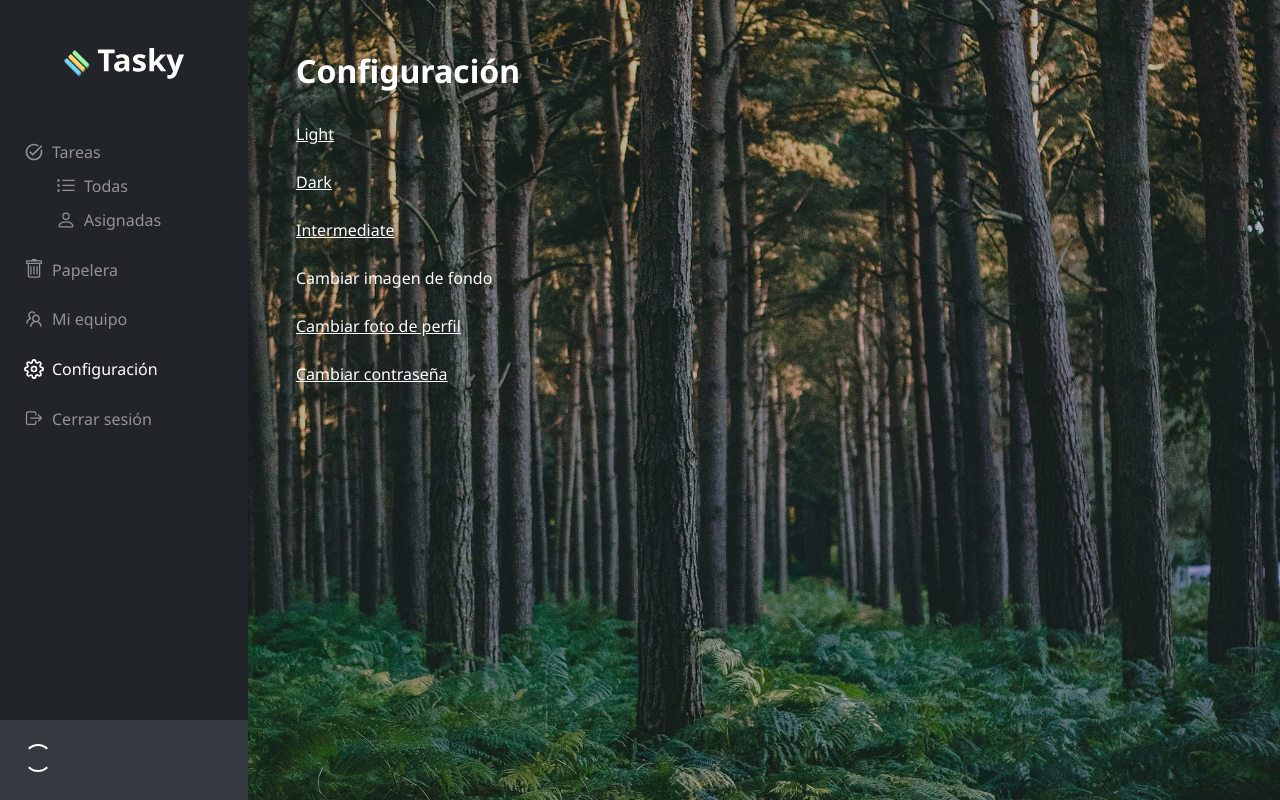
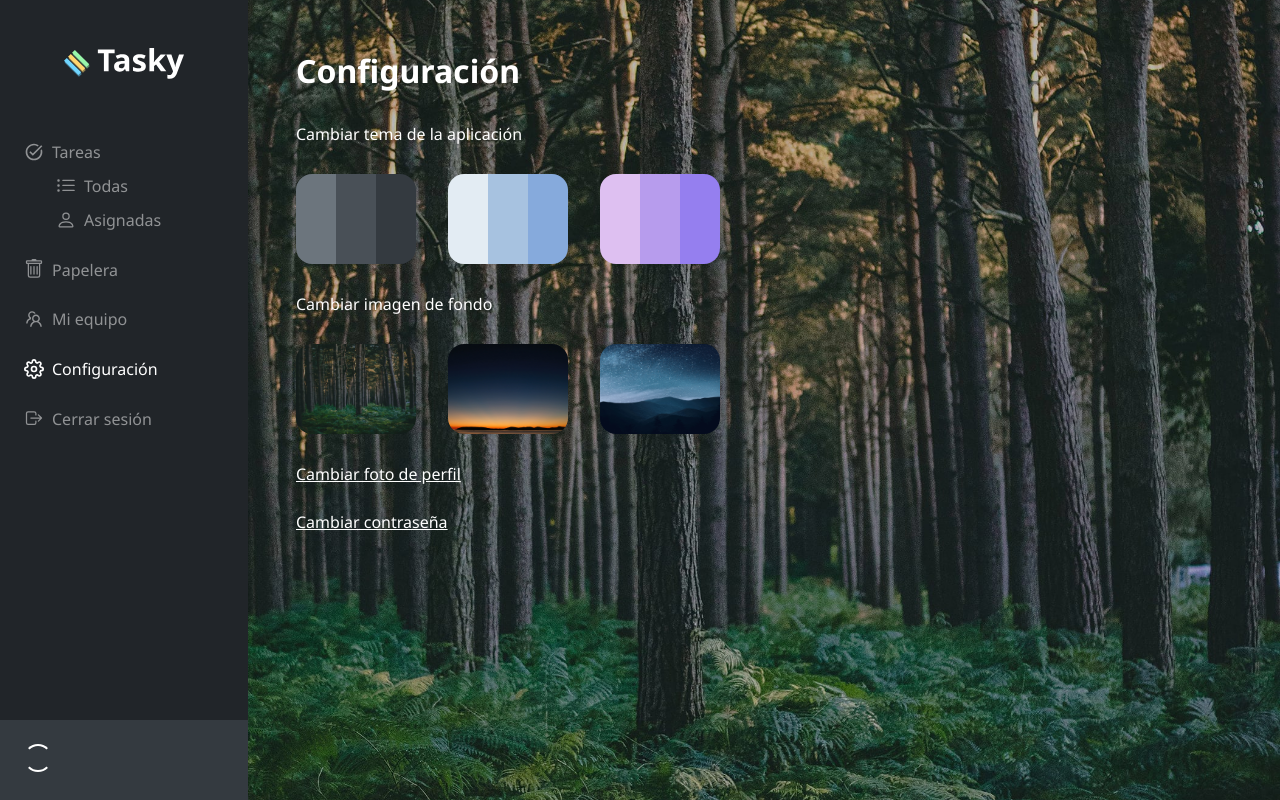
Before and after one commit to emilianovaccaro/Tasky, a React (Vite) app in the folder client/: page /settings in a window 1280 px wide. Built offline with nearby package versions, Linux system fonts and the light colour scheme; no server answers; sample sign-in values are in the browser's storage.

Commit message:
Improvements

```diff
--- a/client/index.html
+++ b/client/index.html
@@ -13,6 +13,7 @@
   </head>
   <body>
     <div id="root"></div>
+    <div id="portal"></div>
     <script type="module" src="/src/main.jsx"></script>
   </body>
 </html>
--- a/client/src/components/Card/Card.jsx
+++ b/client/src/components/Card/Card.jsx
@@ -47,7 +47,7 @@ const CardContent = styled.div`
   padding-top: ${p => p.tasksContent && '16px'};
   padding-bottom: ${p => p.tasksContent && '16px'};
 
-  @media screen and (max-width: ${p => p.theme.styles.breakpoints.large}) {
+  @media screen and (max-width: ${p => p.theme.styles.breakpoints.medium}) {
     padding: ${p => p.tasksContent && p.theme.styles.padding.small};
   }
 `
--- a/client/src/pages/Settings.jsx
+++ b/client/src/pages/Settings.jsx
@@ -4,13 +4,21 @@ import { Label } from '../components/Text/Label'
 import { Content } from '../components/Content'
 import { TextButtonSmall } from '../components/Button/TextButtonSmall'
 import useTheme from '../hooks/useTheme'
-
+import { theme } from '../app/theme'
+import styled from 'styled-components'
 
 export const Settings = () => {
   const { setActualTheme } = useTheme()
 
   const handleTheme = (values) => {
     localStorage.setItem('theme', values)
+    window.location.reload()
+    return setActualTheme(values)
+  }
+
+  const handleBackground = (values) => {
+    localStorage.setItem('background', values)
+    window.location.reload()
     return setActualTheme(values)
   }
 
@@ -19,11 +27,20 @@ export const Settings = () => {
       <Content>
         <Title>Configuración</Title>
 
-        <Label button onClick={() => {handleTheme('light')}}>Light</Label>
-        <Label button onClick={() => {handleTheme('dark')}}>Dark</Label>
-        <Label button onClick={() => {handleTheme('intermediate')}}>Intermediate</Label>
+        <Label>Cambiar tema de la aplicación</Label>
+        <SettingsContainer>
+          <ColorCard dark onClick={() => {handleTheme('dark')}} />
+          <ColorCard light onClick={() => {handleTheme('light')}} />
+          <ColorCard intermediate onClick={() => {handleTheme('intermediate')}} />
+        </SettingsContainer>
 
         <Label>Cambiar imagen de fondo</Label>
+        <SettingsContainer>
+          <img onClick={() => {handleBackground('dark')}} src={'../src/assets/background-forest.jpg'} alt='background' />
+          <img onClick={() => {handleBackground('dark')}}src={'../src/assets/background-sunset.jpg'} alt='background' />
+          <img onClick={() => {handleBackground('dark')}} src={'../src/assets/background-stars.jpg'} alt='background' />
+        </SettingsContainer>
+
         <TextButtonSmall>Cambiar foto de perfil</TextButtonSmall>
         <TextButtonSmall>Cambiar contraseña</TextButtonSmall>
 
@@ -31,3 +48,49 @@ export const Settings = () => {
     </>
   )
 }
+
+const SettingsContainer = styled.div`
+  display: flex;
+  gap: 32px;
+
+  img {
+    width: 120px;
+    height: 90px;
+    border-radius: ${p => p.theme.styles.borderRadius.medium};
+    cursor: pointer;
+    transition: .2s;
+
+    &:hover {
+      transform: scale(1.05);
+    }
+  }
+
+`
+
+const ColorCard = styled.div`
+  height: 90px;
+  width: 40px;
+  border-radius: ${p => p.theme.styles.borderRadius.medium};
+  cursor: pointer;
+  transition: .2s;
+
+  border-left: 40px solid;
+  border-right: 40px solid;
+
+  border-left-color: ${p => p.dark && theme.dark.tertiary};
+  border-left-color: ${p => p.light && theme.light.tertiary};
+  border-left-color: ${p => p.intermediate && theme.intermediate.tertiary};
+
+  border-right-color: ${p => p.dark && theme.dark.primary};
+  border-right-color: ${p => p.light && theme.light.primary};
+  border-right-color: ${p => p.intermediate && theme.intermediate.primary};
+
+  background-color: ${p => p.dark && theme.dark.alternative};
+  background-color: ${p => p.light && theme.light.alternative};
+  background-color: ${p => p.intermediate && theme.intermediate.alternative};
+
+  &:hover {
+    transform: scale(1.05);
+  }
+
+`
--- a/client/src/pages/Tasks.jsx
+++ b/client/src/pages/Tasks.jsx
@@ -19,14 +19,13 @@ export const Tasks = ( {section}) => {
   const user = useSelector(state => state.user.user)
 
   const [loading, setLoading] = useState(true)
-  const [ list, setList ] = useState([])
+  const [list, setList] = useState([])
   const [newTasks, setNewTasks] = useState([])
   const [inProgressTasks, setInProgressTasks] = useState([])
   const [finishedTasks, setFinishedTasks] = useState([])
   const [openCloseModal, setOpenCloseModal] = useState(false)
 
   const sampleLocation = useLocation()
-
 
   const fetchTaskReq = async () => {
     setLoading(true)
@@ -97,7 +96,7 @@ export const Tasks = ( {section}) => {
   return (
     <>
       <Content>
-        {openCloseModal && <ModalContainer>soy Modal</ModalContainer>}
+
         <TasksHeader>
           {!section && <Title>Todas las tareas</Title>}
           {section === 'assigned' && <Title>Mis tareas</Title>}
```
